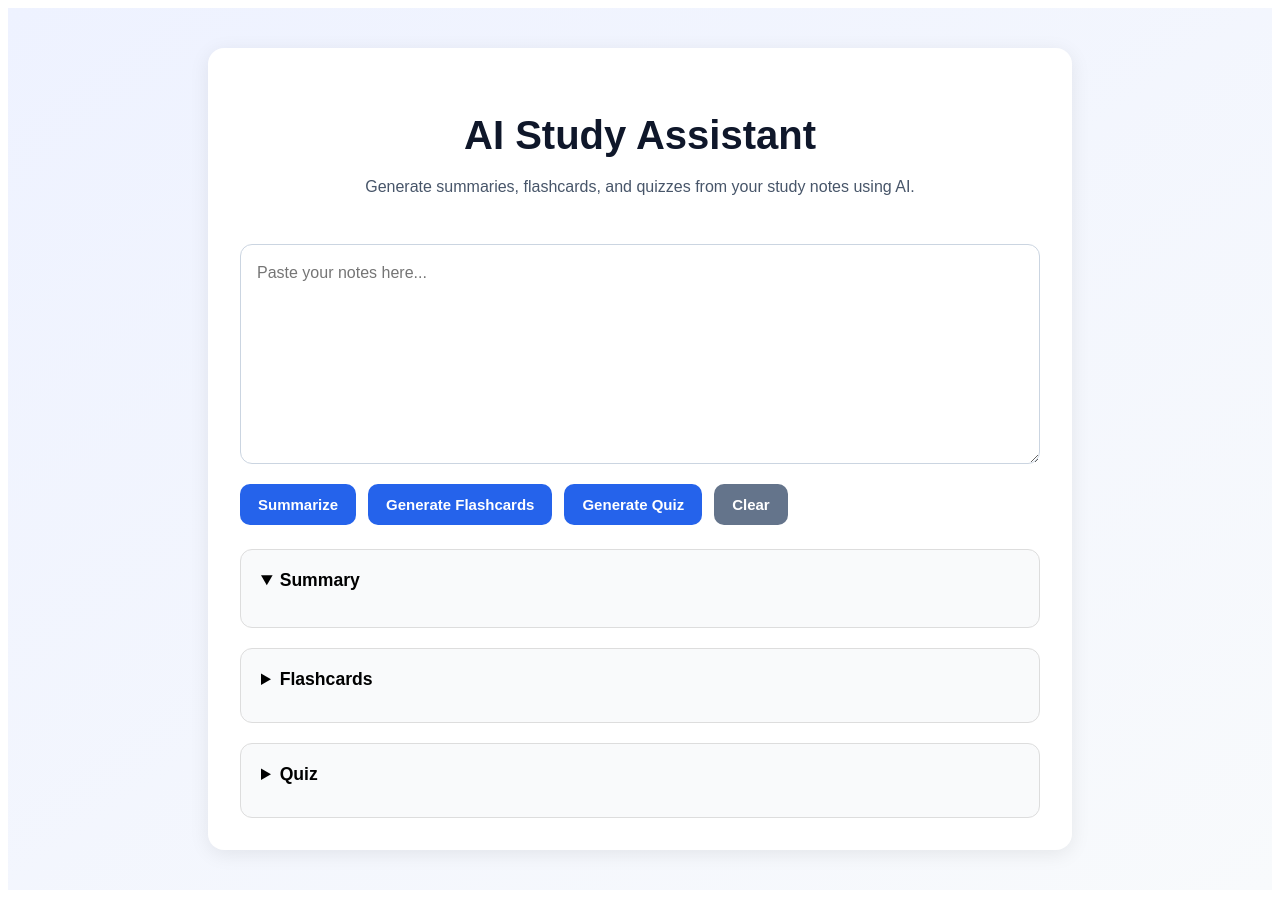
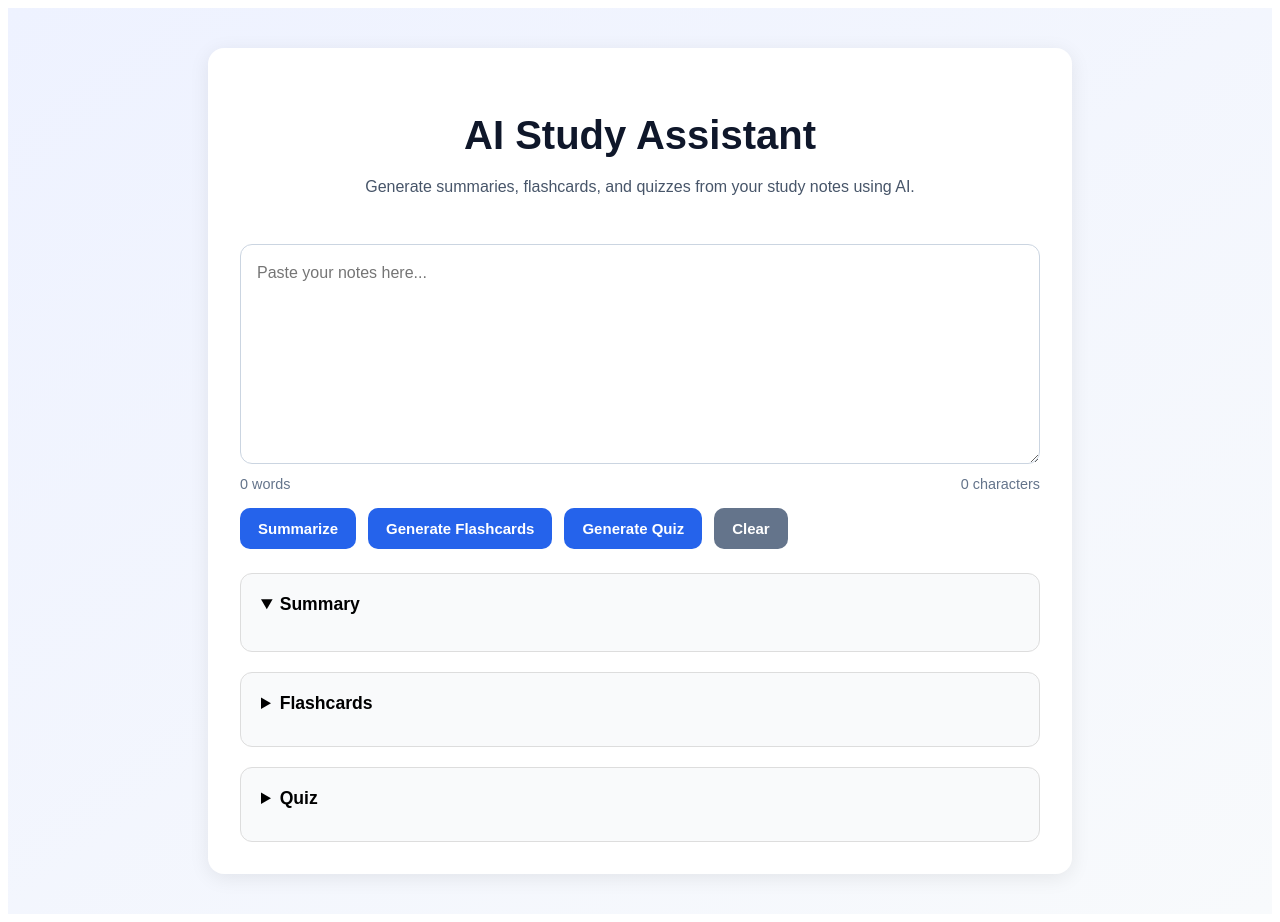
Before and after one commit to tohma-k/ai-study-assistant, a React (Vite) app: page / in a window 1280 px wide. Before the commit the page ends 898 px from the top, so only its background shows below. Built offline with nearby package versions, Linux system fonts and the light colour scheme.

Commit message:
Add word  and char counter

```diff
--- a/src/App.css
+++ b/src/App.css
@@ -60,6 +60,16 @@ textarea:focus {
   outline: none;
   border-color: #2563eb;
   box-shadow: 0 0 0 3px rgba(37, 99, 235, 0.15);
+}
+
+.note-stats {
+  display: flex;
+  justify-content: space-between;
+
+  margin-top: 8px;
+
+  color: #64748b;
+  font-size: 0.9rem;
 }
 
 .buttons {
--- a/src/App.jsx
+++ b/src/App.jsx
@@ -136,6 +136,13 @@ function App() {
     setQuiz("");
   };
 
+  const wordCount =
+    notes.trim() === ""
+      ? 0
+      : notes.trim().split(/\s+/).length;
+
+  const charCount = notes.length;
+
   return (
     <main className="app">
       <section className="card">
@@ -153,6 +160,11 @@ function App() {
           value={notes}
           onChange={(e) => setNotes(e.target.value)}
         />
+
+        <div className="note-stats">
+          <span>{wordCount} words</span>
+          <span>{charCount} characters</span>
+        </div>
 
         <div className="buttons">
           <button onClick={handleSummarize} disabled={summaryLoading}>
```
